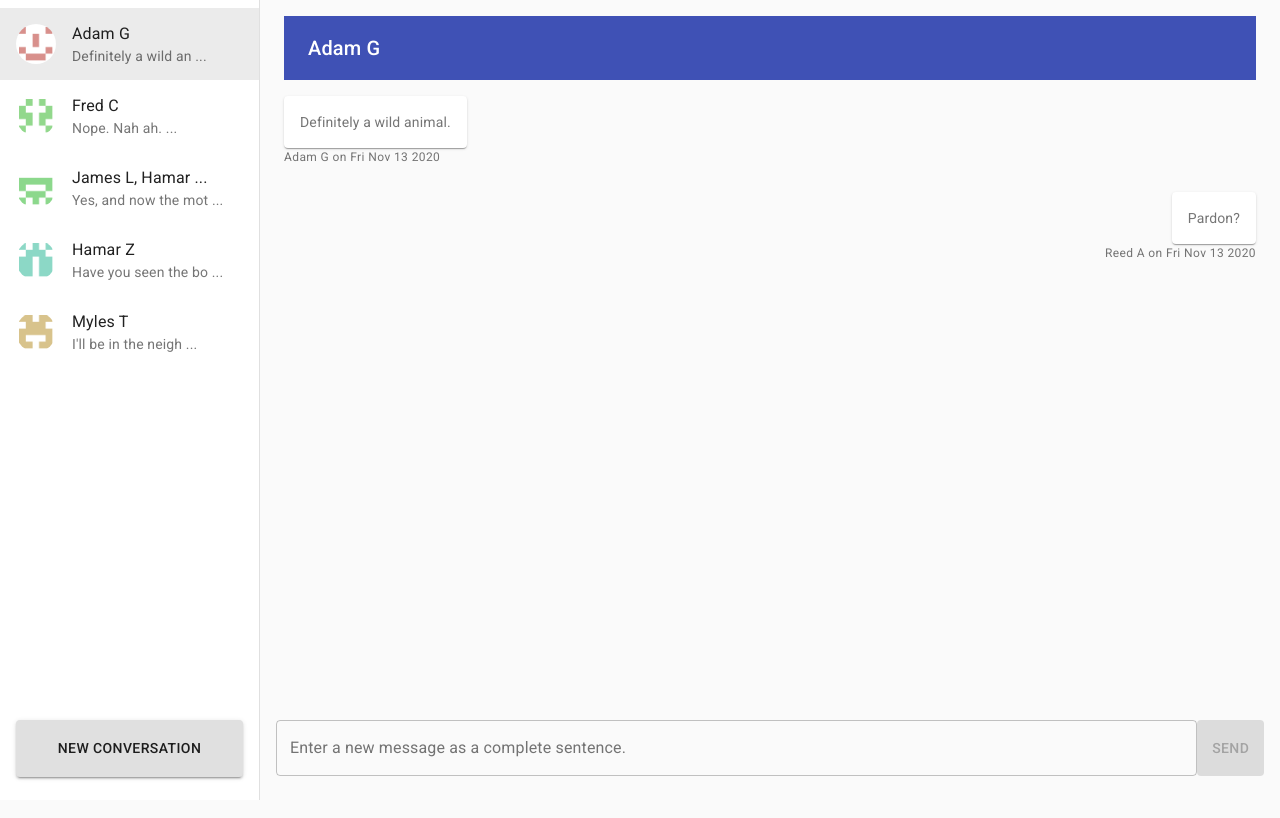
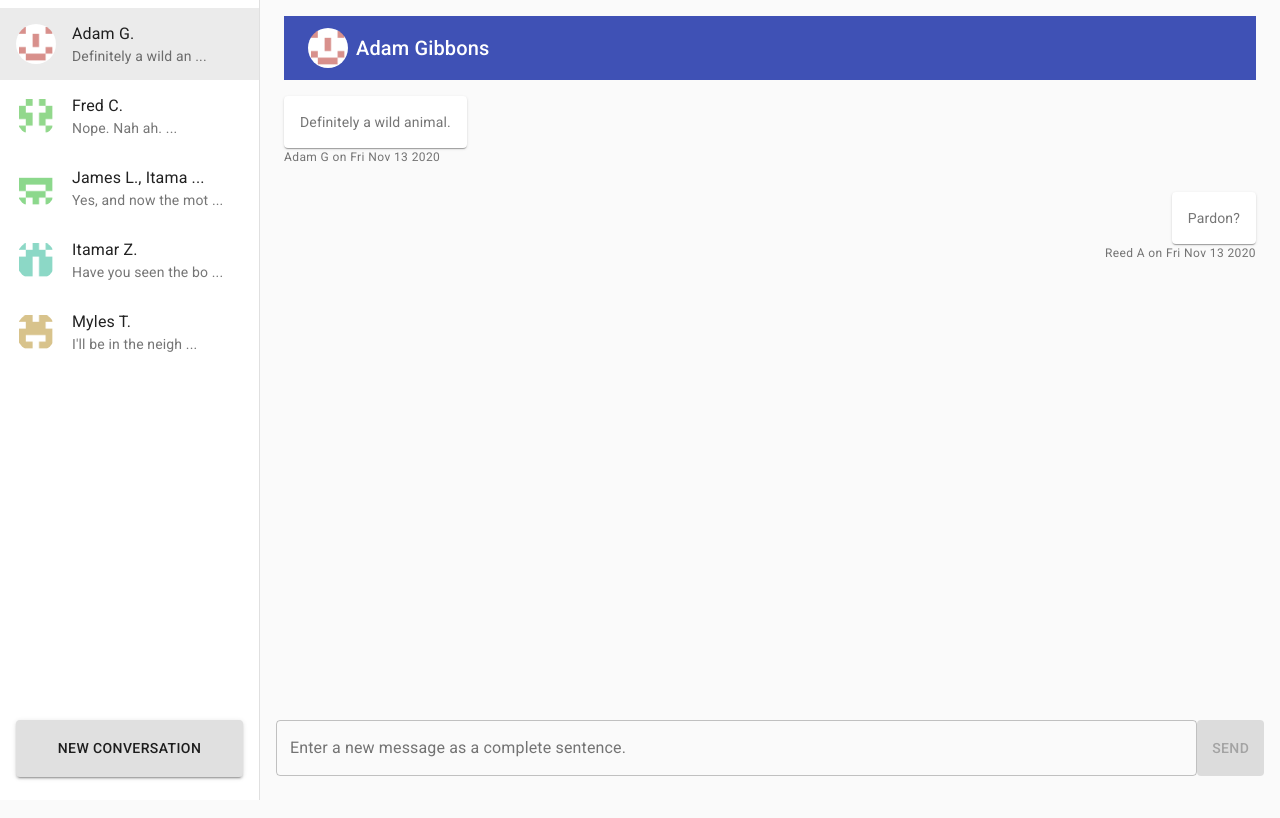
Before and after one commit to reedanders/veho-evaluation-client, a React (Create React App) app: page /1 in a window 1280 px wide. Shown: the top 818 px of the page. Built offline with nearby package versions, Linux system fonts and the light colour scheme.

Commit message:
add fullnames and last initial

```diff
--- a/src/components/Landing.js
+++ b/src/components/Landing.js
@@ -68,7 +68,7 @@ function Landing(props) {
   }
 
   const getUsers = users => {
-    const joinedUsers = users.map(x => x.user).join(', ');
+    const joinedUsers = users.map(x => x.user.split(" ")[0] + " " + x.user.split(" ")[1][0] + ".").join(', ');
     return joinedUsers.length > 15 ? joinedUsers.substr(0, 15) + ' ... ' : joinedUsers;
   };
 
--- a/src/components/Namebar.js
+++ b/src/components/Namebar.js
@@ -1,6 +1,7 @@
 import React from 'react';
 import { makeStyles } from '@material-ui/core/styles';
 import AppBar from '@material-ui/core/AppBar';
+import Avatar from '@material-ui/core/Avatar';
 import Toolbar from '@material-ui/core/Toolbar';
 import Typography from '@material-ui/core/Typography';
 
@@ -13,6 +14,7 @@ const useStyles = makeStyles((theme) => ({
   },
   title: {
     flexGrow: 1,
+    paddingLeft: theme.spacing(1)
   },
 }));
 
@@ -24,6 +26,7 @@ export default function Namebar(props) {
     <div className={classes.root}>
       <AppBar position="sticky" elevation={0}>
         <Toolbar>
+          <Avatar alt={users.user} src={users[0].image} />
           <Typography variant="h6" className={classes.title}>
             {users.map(x => x.user).join(', ')}
           </Typography>
--- a/src/libs/dataLib.js
+++ b/src/libs/dataLib.js
@@ -7,27 +7,27 @@ import mylest from '../assets/images/mylest.png';
 export const initMessages = [
   {
     id: 1,
-    users: [{user: 'Adam G', image: adamg}],
+    users: [{user: 'Adam Gibbons', image: adamg}],
     content: [{timestamp: 1605291986318, user: {user: 'Adam G', image: adamg}, text: "Definitely a wild animal."},{timestamp: 1605291986318, user: {user: 'Reed A', image: adamg}, text: "Pardon?"}],
   },
   {
     id: 2,
-    users: [{user: 'Fred C', image: fredc}],
+    users: [{user: 'Fred Cook', image: fredc}],
     content: [{timestamp: 1605291986318, user: {user: 'Fred C', image: fredc}, text: "Nope. Nah ah."}],
   },
   {
     id: 3,
-    users: [{user: 'James L', image: jamesl}, {user: 'Hamar Z', image: hamarz},],
+    users: [{user: 'James Logue', image: jamesl}, {user: 'Itamar Zur', image: hamarz},],
     content: [{timestamp: 1605291986318, user: {user: 'Adam G', image: adamg}, text: "Yes, and now the motor won’t start."}],
   },
   {
     id: 4,
-    users: [{user: 'Hamar Z', image: hamarz},],
-    content: [{timestamp: 1605291986318, user: {user: 'Hamar Z', image: hamarz}, text: "Have you seen the bologna that has the olives in it? Who's that for?"}],
+    users: [{user: 'Itamar Zur', image: hamarz},],
+    content: [{timestamp: 1605291986318, user: {user: 'Itamar Zur', image: hamarz}, text: "Have you seen the bologna that has the olives in it? Who's that for?"}],
   },
   {
     id: 5,
-    users: [{user: 'Myles T', image: mylest},],
+    users: [{user: 'Myles Tee', image: mylest},],
     content: [{timestamp: 1605291986318, user: {user: 'Myles T', image: mylest}, text: "I'll be in the neighbourhood this week. Let's grab a bite to eat"}],
   },
 ];
```
Also changed, not shown: 1 other file (tests, documents, lock files or other folders).
